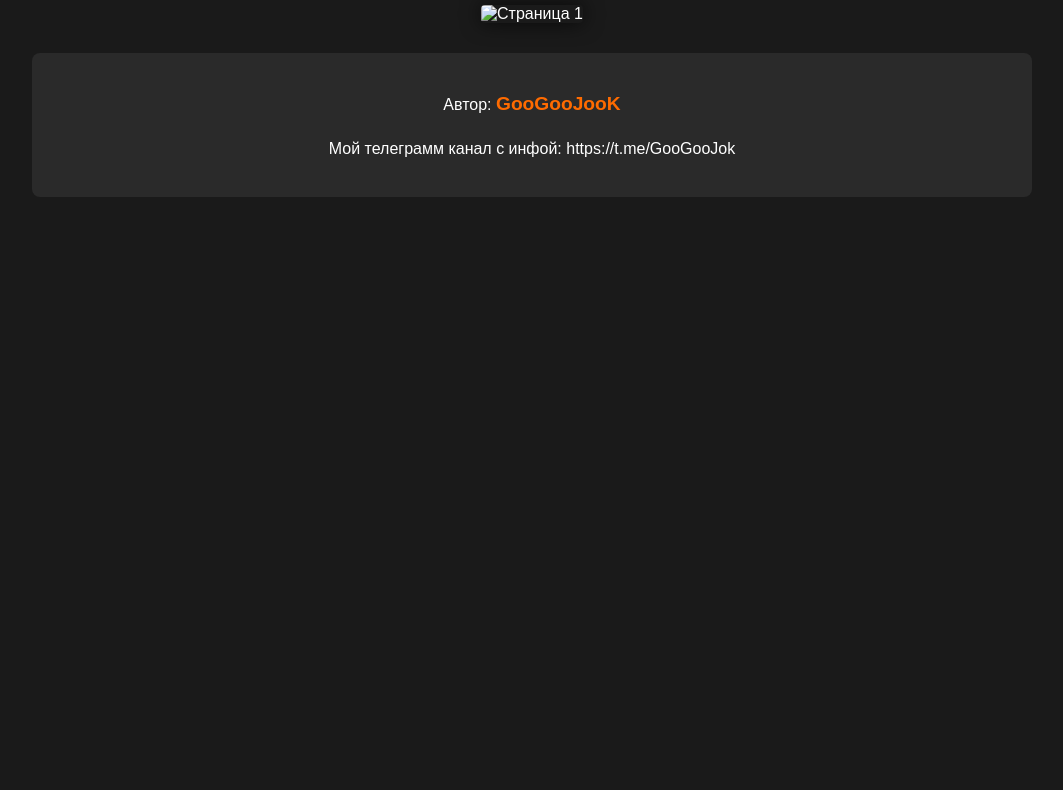
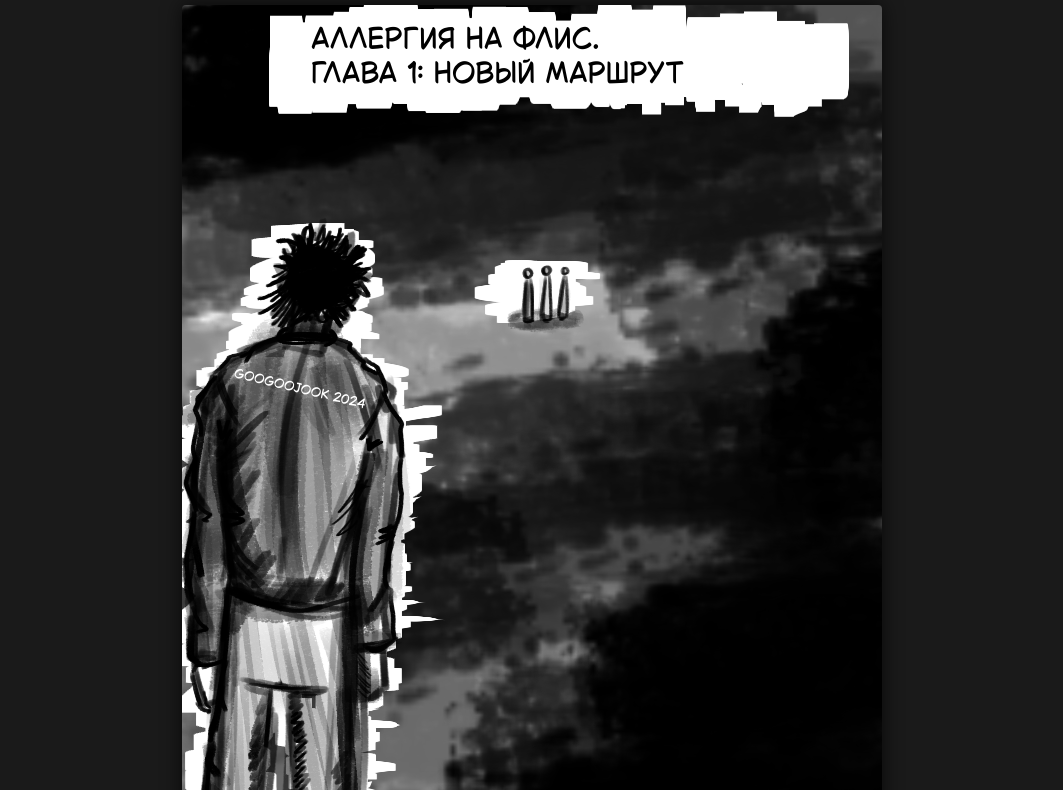
Before and after one commit to kulupkaT/kulupkaT.github.io, a plain HTML site: page index.html in a window 1280 px wide. Shown: the part 80-870 px from the top of the page, without its empty margins (108-1171 px from the left). Before the commit the page ends 800 px from the top, so only its background shows below. Drawn offline with Linux system fonts and the light colour scheme.

Commit message:
Update index.html

```diff
--- a/index.html
+++ b/index.html
@@ -77,7 +77,7 @@
         <!-- Область с страницей -->
         <div class="comic-page-container" id="comicPage">
             <!-- Картинка будет меняться через JavaScript -->
-            <img src="page1.jpg" alt="Страница 1" class="comic-page" id="currentPage">
+            <img src="comics/co.png" alt="Страница 1" class="comic-page" id="currentPage">
         </div>
 
         <!-- Информация внизу -->
```
